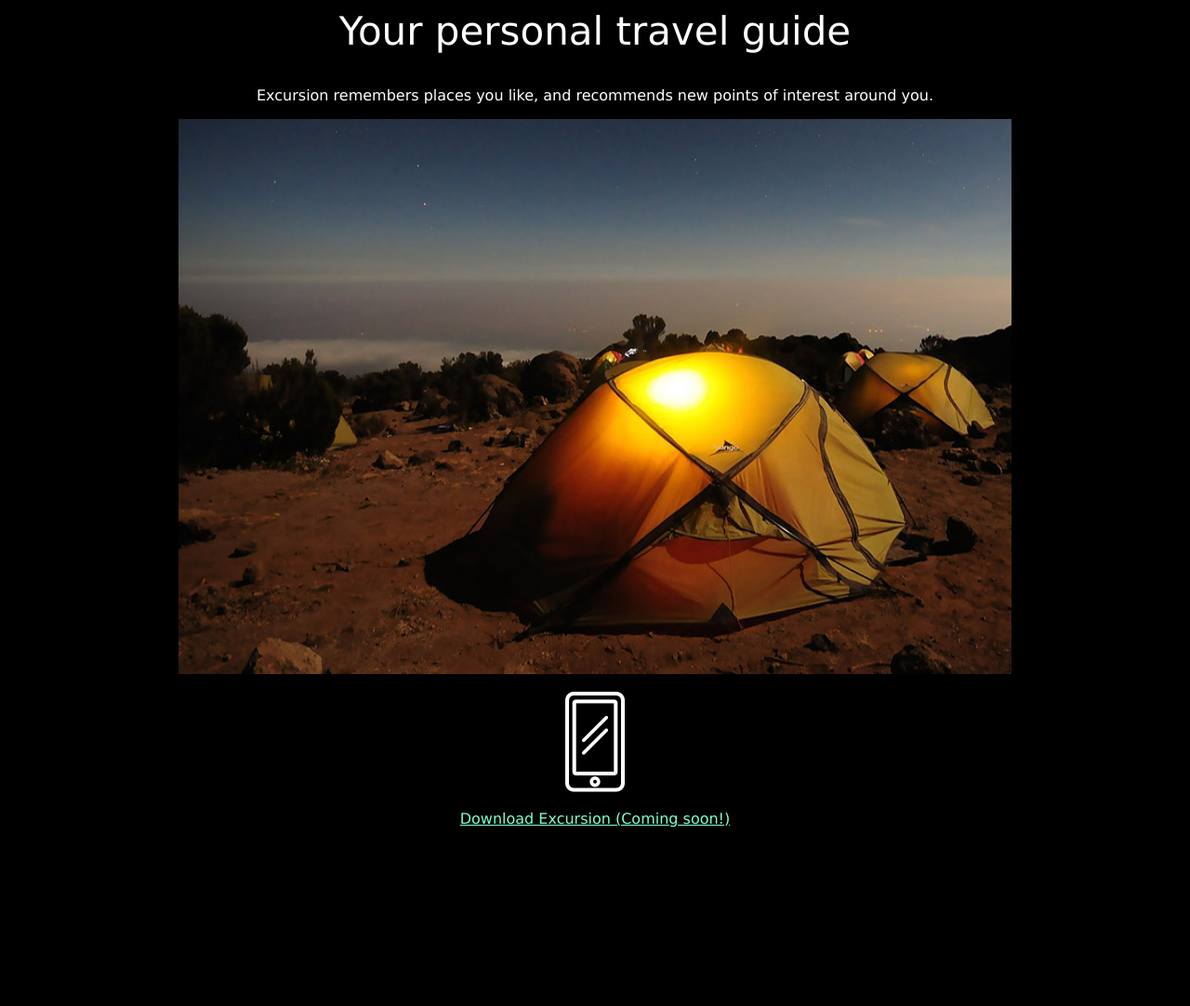
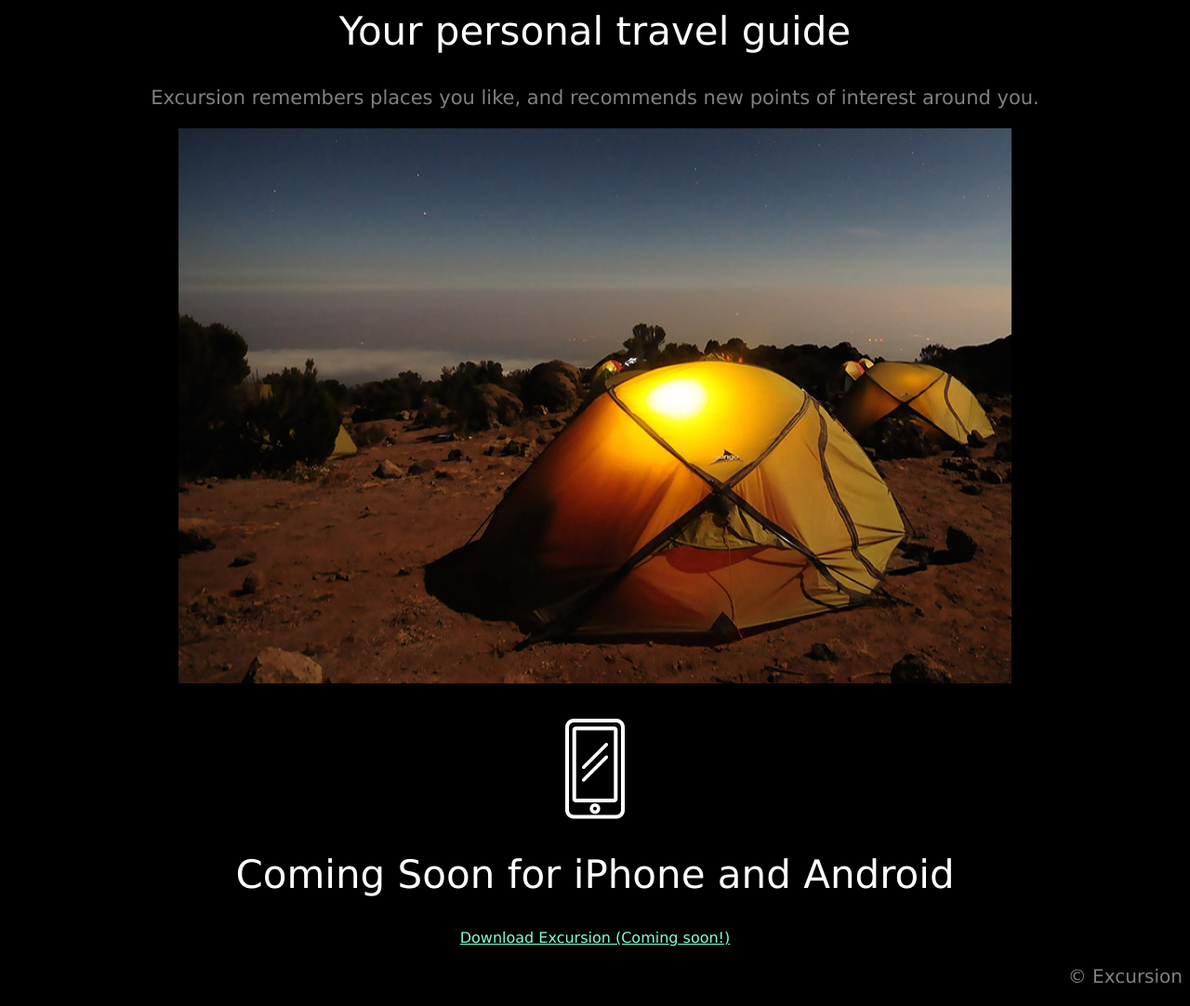
Before and after one commit to Gen007/excursion, a plain HTML site: page index.html in a window 1280 px wide. Shown: the part 340-1422 px from the top of the page at 93% size. Before the commit the page ends 1238 px from the top, so only its background shows below. Drawn offline with Linux system fonts and the light colour scheme.

Commit message:
Finished web site.

```diff
--- a/index.html
+++ b/index.html
@@ -15,11 +15,15 @@
     <section class="travel_guide">
       <h1>Your personal travel guide</h1>
       <p>Excursion remembers places you like, and recommends new points of interest around you.</p>
-      <img src="resources/images/camp.jpg" class="camp" alt="camp fire" width="896" height="597"/><br/>
-      <img src="resources/images/phone.png" class="phone" alt="phone icon" width="64" height="108"/><br/>
+      <img src="resources/images/camp.jpg" class="camp" alt="camp fire" width="896" height="597"/><br/></br>
+      <img src="resources/images/phone.png" class="phone" alt="phone icon" width="64" height="108"/>
+      <h1>Coming Soon for iPhone and Android</h1>
       <a href="#">Download Excursion (Coming soon!)</a><br/>
+    </section>
 
-    </section>
+    <footer>
+      <p>&copy Excursion</p>
+    </footer>
 
   </body>
 </html>
--- a/resources/css/style.css
+++ b/resources/css/style.css
@@ -33,3 +33,16 @@ a{
   font-size: 42px;
   font-weight: 300;
 }
+
+.travel_guide p{
+  font-family: Verdana,sans-serif;
+  font-size: 21px;
+  color: gray;
+}
+
+footer p{
+  text-align: right;
+  color: gray;
+  font-family: Verdana,sans-serif;
+  font-size: 20px;
+}
```
